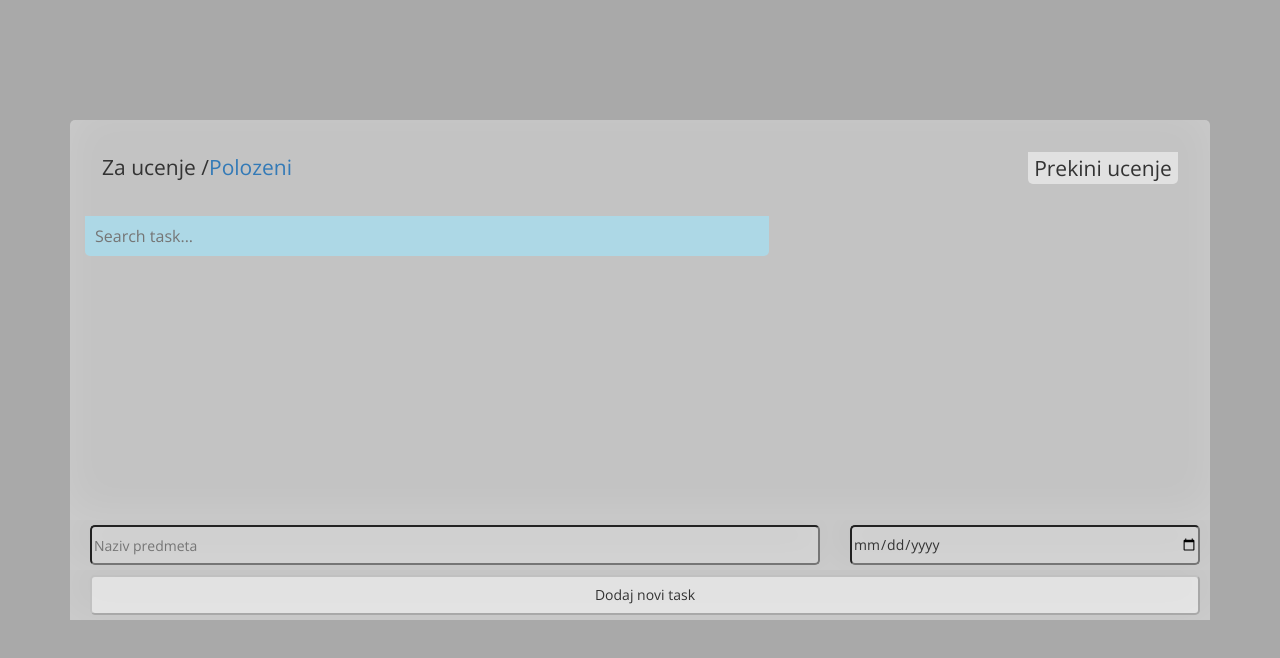
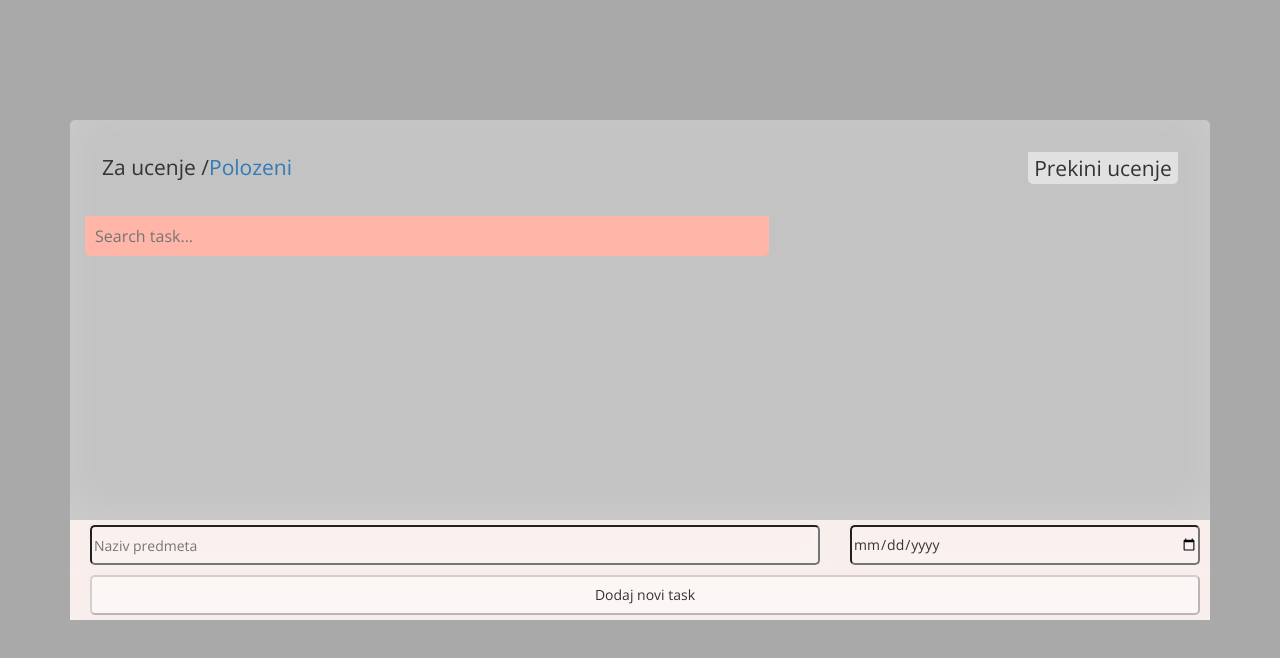
Before and after one commit to marijanenadic/mpos_domaci5, a plain HTML site: page index.html in a window 1280 px wide. Drawn offline with nearby package versions, Linux system fonts and the light colour scheme.

Commit message:
Uredjen css

```diff
--- a/css/style.css
+++ b/css/style.css
@@ -6,11 +6,11 @@ ul{padding-left:0!important;list-style-type:none}
 .tasks_text{overflow-x:hidden;margin:10px auto;display:flex;justify-content:flex-start;font-size:1em;color:#333;padding:10px;border-radius:5px;background-color:rgba(255,255,255,.2)}
 .task_add{width:100%;margin:5px;background-color:rgba(255,255,255,.5);border-radius:5px;transition:all .3s ease}
 .done{text-decoration:line-through;color:rgba(255,255,255,.5);transition:all .5s ease}
-.add{background-color:rgba(255,255,255,.5);box-shadow:0 -10px 50px -10px rgba(255,255,255,.2) inset}
+.add{background-color:rgba(255,255,255,.5);box-shadow:0 -10px 50px -10px #fec89a inset}
 .add input{width:100%;margin:5px;background-color:rgba(255,255,255,.2);border-radius:5px;transition:all .3s ease}
 .add input:focus{outline:0;background-color:rgba(255,255,255,.5)}
 .clear{font-size:1em;width:100%;background-color:rgba(255,255,255,.5);border-bottom-left-radius:5px;border-bottom-right-radius:5px;outline:0;border:none}
 .tasks{overflow-y:scroll;font-size:1.5em;text-align:left;height:50vh;background-color:rgba(255,255,255,.3);box-shadow:0 -10px 50px -10px rgba(255,255,255,.2) inset;border-top-left-radius:5px;border-top-right-radius:5px}
-.search{font-size:16px;width:60%;height: 40px;background-color:lightblue;border-bottom-left-radius:5px;border-bottom-right-radius:5px;outline:0;border:none;margin-left:15px;padding-left:10px;margin-right:15%}
+.search{font-size:16px;width:60%;height: 40px;background-color:#ffb5a7;border-bottom-left-radius:5px;border-bottom-right-radius:5px;outline:0;border:none;margin-left:15px;padding-left:10px;margin-right:15%}
 .clear:focus{outline:0;background-color:rgba(255,255,255,.7)}
-.add_div{background-color:rgba(255,255,255,.3);box-shadow:0 -10px 50px -10px rgba(255,255,255,.2) inset}
+.add_div{background-color: #f8edeb;box-shadow:0 -10px 50px -10px rgba(255,255,255,.2) inset}
```
